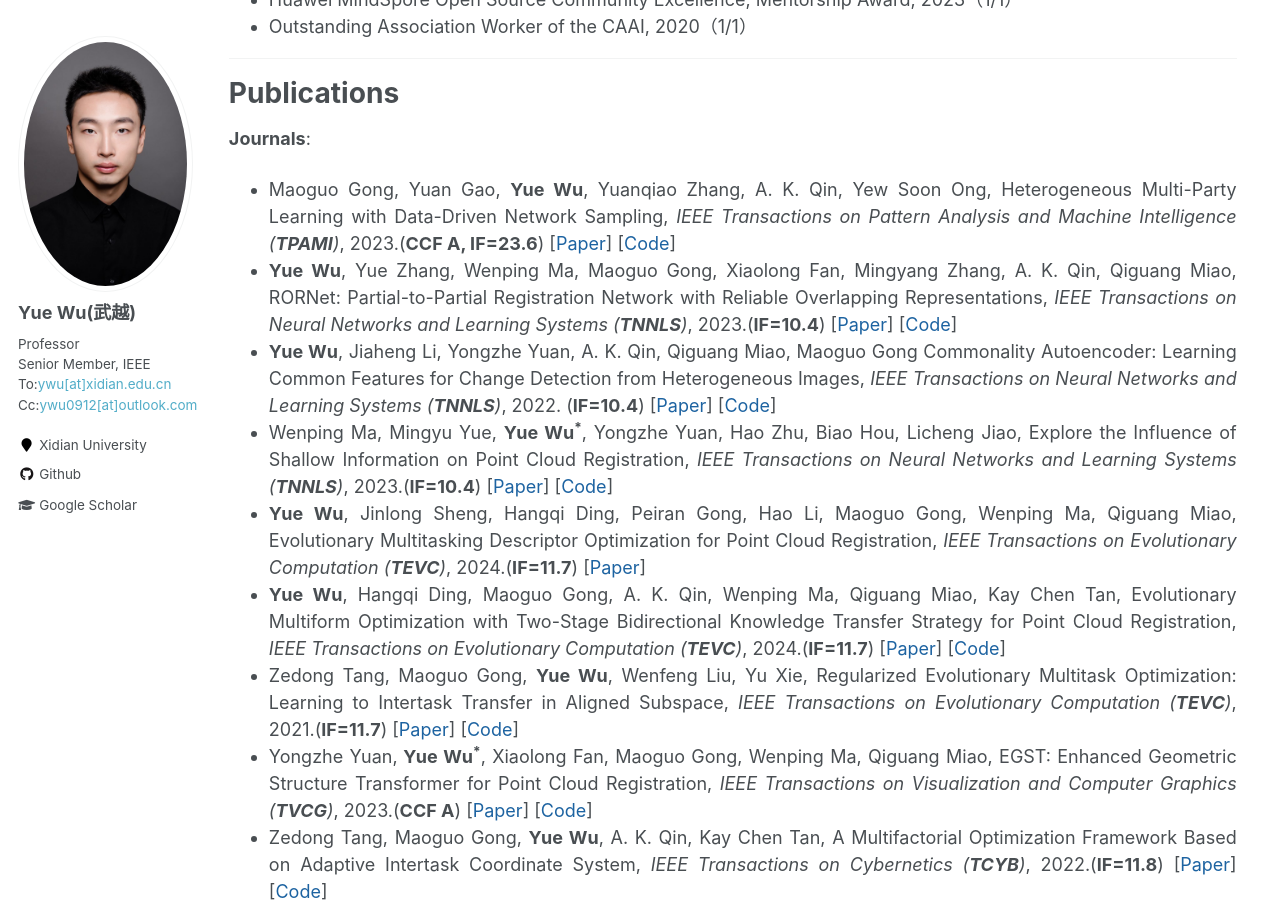
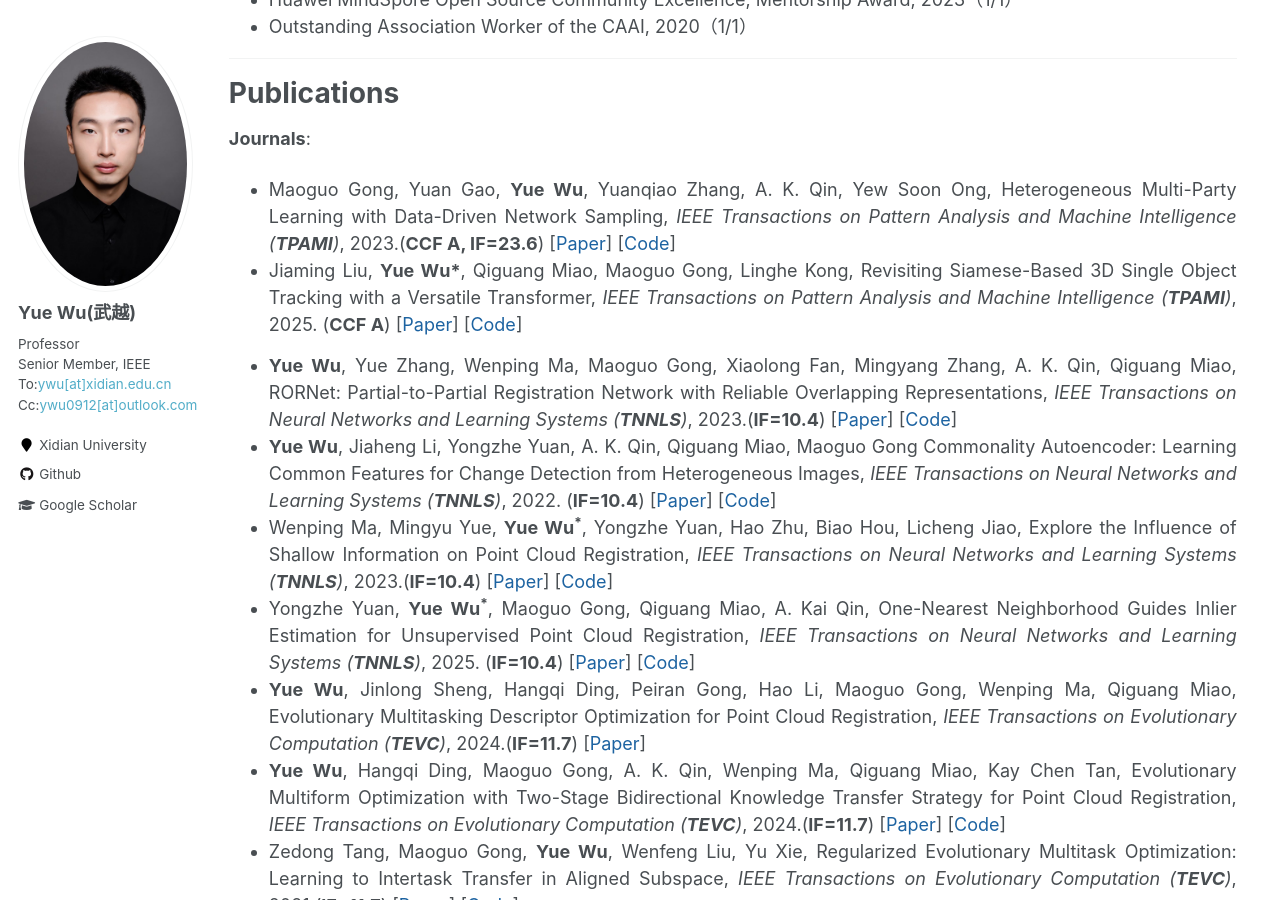
Before and after one commit to ywuchina/ywuchina.github.io, a Jekyll site: the page built from _pages/home.md, in a window 1280 px wide and 900 px high, scrolled down 1740 px. Built offline with Jekyll 4.4.1, drawn with Linux system fonts in a browser that asks for light colours.

Commit message:
Update paper.html

```diff
--- a/_includes/paper.html
+++ b/_includes/paper.html
@@ -29,6 +29,16 @@
   [<a href= "" target="_blank">Code</a>]
   </span>
   </li>
+<li style="margin-bottom: 1.5%;">
+  <span>
+    Jiaming Liu, <b>Yue Wu*</b>, Qiguang Miao, Maoguo Gong, Linghe Kong,
+    Revisiting Siamese-Based 3D Single Object Tracking with a Versatile Transformer,
+    <i>IEEE Transactions on Pattern Analysis and Machine Intelligence (<b>TPAMI</b>)</i>, 2025.
+    (<b>CCF A</b>)
+    [<a href="https://ieeexplore.ieee.org/abstract/document/11045222" target="_blank">Paper</a>]
+    [<a href="" target="https://github.com/ywuchina/TeamCode">Code</a>]
+  </span>
+</li>
 
 
 
@@ -67,6 +77,16 @@
       [<a href= "https://github.com/ywu0912/TeamCode.git" target="_blank">Code</a>]
       </span>
       </li>
+<li style="margin-bottom: 1.5;">
+  <span>
+    Yongzhe Yuan, <b>Yue Wu<sup>*</sup></b>, Maoguo Gong, Qiguang Miao, A. Kai Qin,
+    One-Nearest Neighborhood Guides Inlier Estimation for Unsupervised Point Cloud Registration,
+    <i>IEEE Transactions on Neural Networks and Learning Systems (<b>TNNLS</b>)</i>, 2025.
+    (<b>IF=10.4</b>)
+    [<a href="https://ieeexplore.ieee.org/abstract/document/10742111" target="_blank">Paper</a>]
+    [<a href="" target="https://github.com/ywu0912/TeamCode.git">Code</a>]
+  </span>
+</li>
 
 <!--TEVC 11.7-->
 
```
